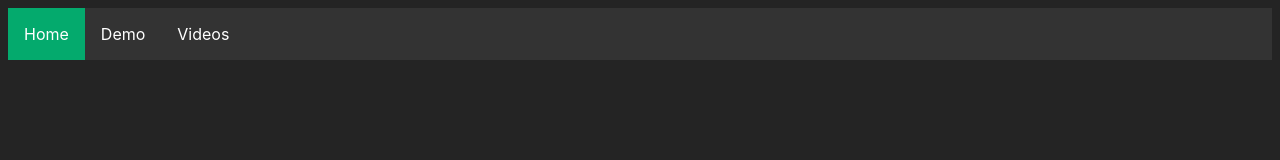
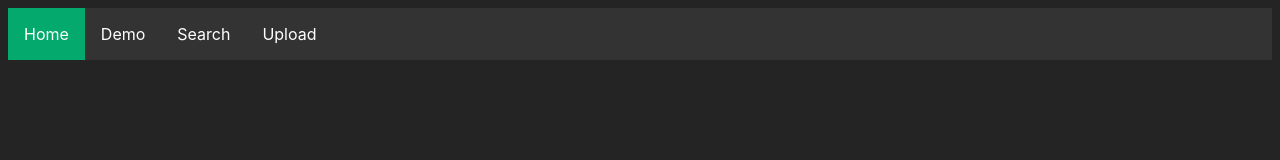
Before and after one commit to speakingkorean/vue-vite, a Vue app: page /upload in a window 1280 px wide. Shown: the top 160 px of the page. Built offline with nearby package versions, Linux system fonts and the light colour scheme; the HTML template or start-up script is replaced by a standard one.

Commit message:
separate videos to upload and search

```diff
--- a/src/App.vue
+++ b/src/App.vue
@@ -3,9 +3,10 @@
 
 <template>
   <nav>
-    <li><RouterLink to="/">Home</RouterLink></li>
-    <li><RouterLink :to="{ name: 'demo'}">Demo</RouterLink></li>
-    <li><RouterLink :to="{ name: 'videos'}">Videos</RouterLink></li>
+    <li><RouterLink :to="{ name: 'home' }">Home</RouterLink></li>
+    <li><RouterLink :to="{ name: 'demo' }">Demo</RouterLink></li>
+    <li><RouterLink :to="{ name: 'videos' }">Search</RouterLink></li>
+    <li><RouterLink :to="{ name: 'upload' }">Upload</RouterLink></li>
   </nav>
   <main>
     <RouterView />
--- a/src/router.ts
+++ b/src/router.ts
@@ -3,11 +3,13 @@ import { createMemoryHistory, createRouter } from 'vue-router'
 import HomeView from './views/HomeView.vue'
 import DemoPageView from './views/DemoPageView.vue'
 import VideosView from './views/VideosView.vue'
+import UploadView from './views/UploadView.vue'
 
 const routes = [
     { path: '/', name: 'home', component: HomeView },
     { path: '/demo', name: 'demo', component: DemoPageView },
     { path: '/videos', name: 'videos', component: VideosView },
+    { path: '/upload', name: 'upload', component: UploadView },
 ]
 
 const router = createRouter({
--- /dev/null
+++ b/src/views/UploadView.vue
@@ -0,0 +1,16 @@
+<script setup lang="ts">
+import UploadVideo from '../components/UploadVideo.vue'
+</script>
+
+<template>
+    <div>
+        <UploadVideo />
+        <!-- view before upload...? -->
+        <!-- <video :src="vidSrc" width="100%" class="player" controls controlsList="nodownload"
+            oncontextmenu="return false;">
+        </video> -->
+    </div>
+</template>
+
+<style scoped>
+</style>
--- a/src/views/VideosView.vue
+++ b/src/views/VideosView.vue
@@ -1,5 +1,4 @@
 <script setup lang="ts">
-import UploadVideo from '../components/UploadVideo.vue'
 import axios from "axios";
 import { ref, watchEffect } from 'vue'
 
@@ -28,7 +27,6 @@ const changeVidSrc = async (title: string) => {
 <template>
     <div class="row">
         <div class="column-left">
-            <UploadVideo />
             <div v-for="vid in vids" class="video-link">
                 <a @click="() => changeVidSrc(vid)">{{ vid }}</a>
                 <!-- <VideoLink :text="vid" /> -->
```
